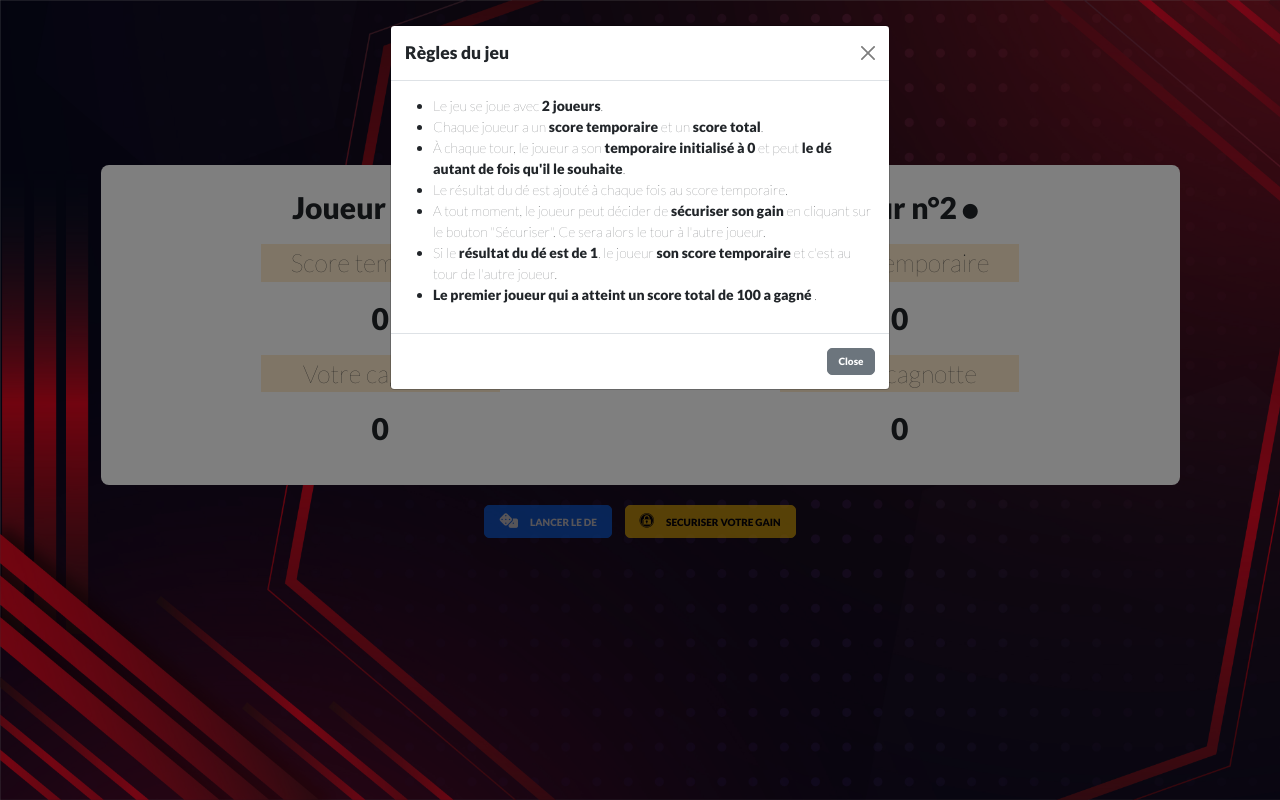
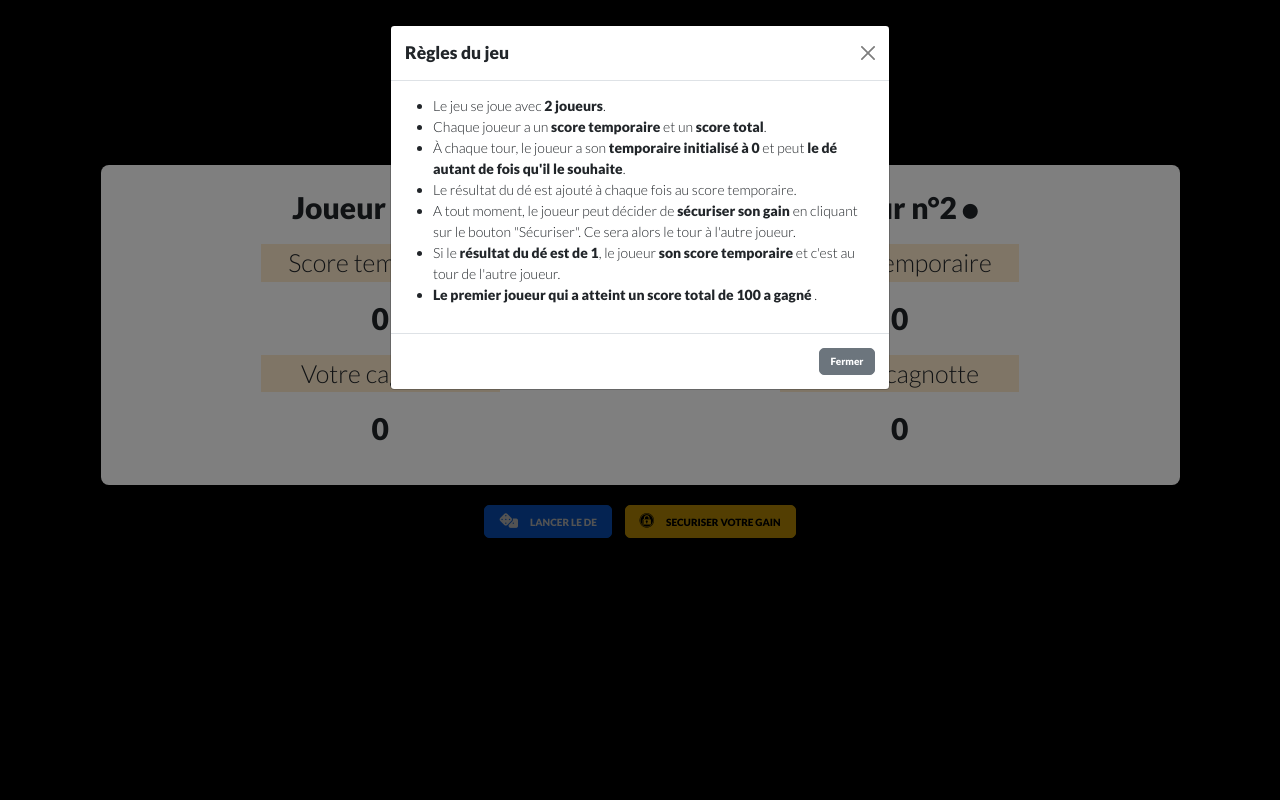
Before and after one commit to louvetsandrine/JeuD-, a PHP site: page / in a window 1280 px wide, after a click on "REGLES DU JEU". Run offline with PHP 8.4, Linux system fonts and the light colour scheme; some libraries are stand-ins or nearby versions.

Commit message:
17/01/2022 third

```diff
--- a/index.html
+++ b/index.html
@@ -10,7 +10,7 @@
     <link href="style.css" rel="stylesheet" type="text/css">
     <link rel="preconnect" href="https://fonts.googleapis.com">
     <link rel="preconnect" href="https://fonts.gstatic.com" crossorigin>
-    <link href="https://fonts.googleapis.com/css2?family=Lato:wght@100&display=swap" rel="stylesheet">
+    <link href="https://fonts.googleapis.com/css2?family=Lato:wght@300&display=swap" rel="stylesheet">
     <link href="https://fonts.googleapis.com/css2?family=Lato:wght@900&display=swap" rel="stylesheet">
     <script src="https://kit.fontawesome.com/bdf85f2fc5.js" crossorigin="anonymous"></script>
   </head>
@@ -56,7 +56,7 @@
               </ul>
             </div>
             <div class="modal-footer">
-              <button type="button" class="btn btn-secondary" data-bs-dismiss="modal">Close</button>
+              <button type="button" class="btn btn-secondary" data-bs-dismiss="modal">Fermer</button>
             </div>
           </div>
         </div>
--- a/script.js
+++ b/script.js
@@ -47,8 +47,6 @@ const dice = [
    }
 ]
 
-// var scoreStartOne = 0;
-// var scoreStartTwo = 0;
 
 var playerActive, roundScore, gamePlaying, walletOne = 0, walletTwo = 0;
 
@@ -69,7 +67,7 @@ buttonStart.addEventListener("click", ()=>{
    buttonHold.classList.replace( "disabled", "active" );
    startPlayerOne.classList.toggle("startPlayerButton");
    startPlayerTwo.classList.remove("startPlayerButton");
-   textPlayerOne.classList.toggle("startPlayerButton");
+   textPlayerOne.classList.add("startPlayerButton");
    textPlayerTwo.classList.remove("startPlayerButton");
    document.getElementsByClassName("alert")[0].style.display = "none";
 
@@ -111,12 +109,14 @@ buttonHold.addEventListener("click", ()=>{
       if (walletOne >= 10 || walletTwo >= 10) {
 
          document.getElementsByClassName("alert")[0].style.display = "block";
-         activePlayer === "One" ?(document.getElementsByClassName("alert")[0].innerHTML = '<p style = "font-size: 30px;">Félicitations, <span style = "font-weight: 800; color: red; font-size: 30px">Joueur n°2</span>, vous avez gagné<p/><button type="button" class="btn-close" data-bs-dismiss="alert" aria-label="Close"></button>') :
-         (document.getElementsByClassName("alert")[0].innerHTML = '<p style = "font-size: 30px;">Félicitations, <span style = "font-weight: 800; color: red; font-size: 30px">Joueur n°2</span>, vous avez gagné<p/><button type="button" class="btn-close" data-bs-dismiss="alert" aria-label="Close"></button>');
+         activePlayer === "One" ?(document.getElementsByClassName("alert")[0].innerHTML = '<p style = "font-size: 30px;">Félicitations, <span style = "font-weight: 800; color: red; font-size: 30px">Joueur n°1</span>, vous avez gagné!! <i class="fas fa-glass-cheers"></i><p/> <button type="button" class="btn-close" data-bs-dismiss="alert" aria-label="Close"></button>') :
+         (document.getElementsByClassName("alert")[0].innerHTML = '<p style = "font-size: 30px;">Félicitations, <span style = "font-weight: 800; color: red; font-size: 30px">Joueur n°2</span>, vous avez gagné!! <i class="fas fa-glass-cheers"></i><p/><button type="button" class="btn-close" data-bs-dismiss="alert" aria-label="Close"></button>');
          buttonRollDice.classList.replace( "active", "disabled");
          buttonHold.classList.replace( "active", "disabled");
-         startPlayerOne.classList.toggle("startPlayerButton");
+         startPlayerOne.classList.remove("startPlayerButton");
          startPlayerTwo.classList.remove("startPlayerButton");
+         textPlayerOne.classList.remove("startPlayerButton");
+         textPlayerTwo.classList.remove("startPlayerButton");
          gamePlaying = false;
      } else {
          //Next player
@@ -142,15 +142,4 @@ function nextPlayer() {
    textPlayerOne.classList.toggle("startPlayerButton");
    textPlayerTwo.classList.toggle("startPlayerButton");
 
-
-
-   // document.querySelector('.player-0-panel').classList.toggle('active');
-   // document.querySelector('.player-1-panel').classList.toggle('active');
-
-   //document.querySelector('.player-0-panel').classList.remove('active');
-   //document.querySelector('.player-1-panel').classList.add('active');
-
-   // document.querySelector('.dice').style.display = 'none';
-
-
 }
--- a/style.css
+++ b/style.css
@@ -8,11 +8,12 @@
 } */
 
 body {
-    background-image: url(images/cover.jpg);
+    /* background-image: url(images/cover.jpg); */
+    background-color: black;
     background-size: cover;
     padding:20px;
     margin:0;
-    background-color:white;
+    /* background-color:white; */
 }
 
 .containerPage {
@@ -123,7 +124,9 @@ i {
     vertical-align: middle;
 }
 
-
+.fa-glass-cheers {
+    font-size: 40px;
+}
 
 .btn {
     font-weight: 700;
@@ -168,4 +171,6 @@ span, #exampleModalLabel {
 
 .alert {
   display: none;
+  margin-top: 30px;
+  margin-bottom: 10px;
 }
```
